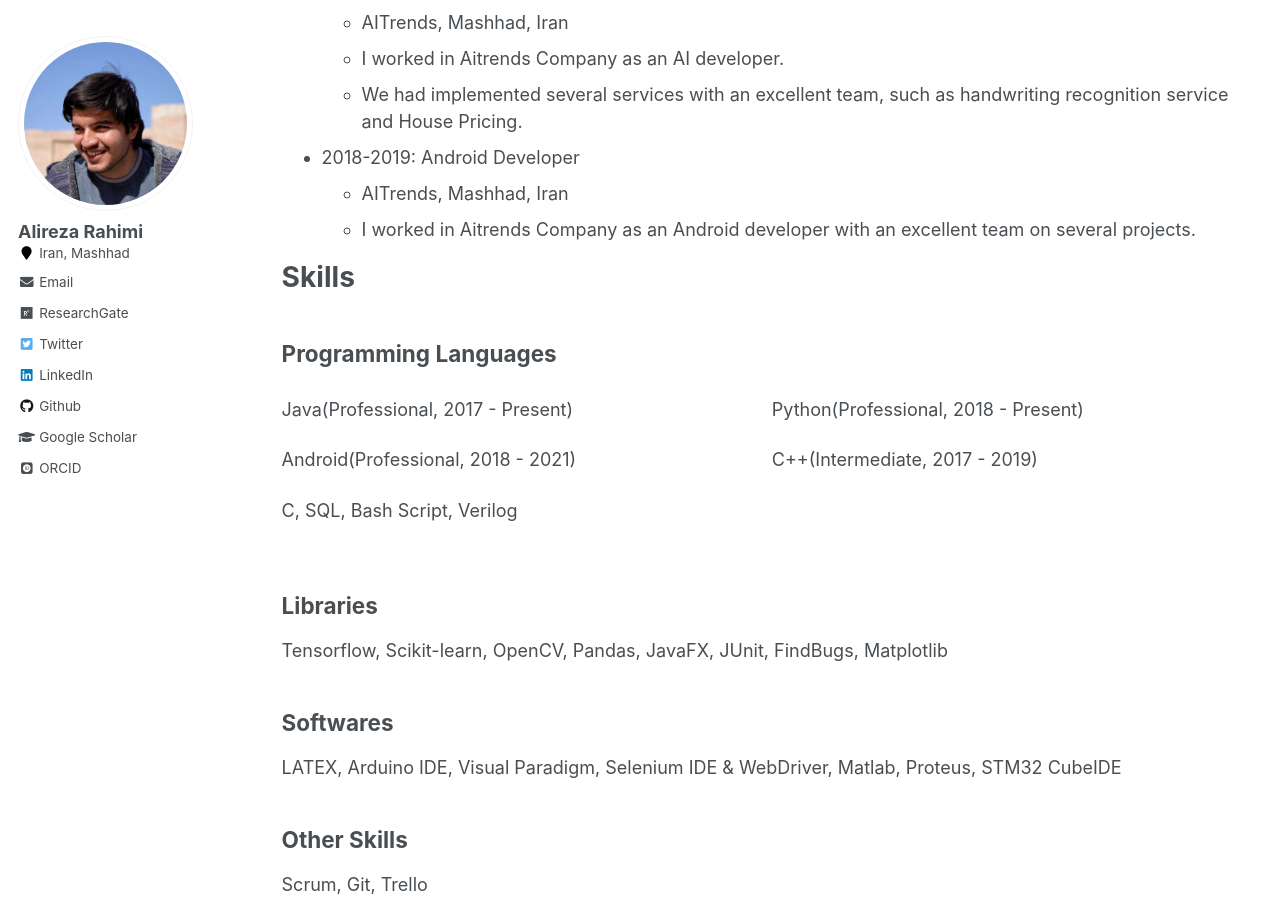
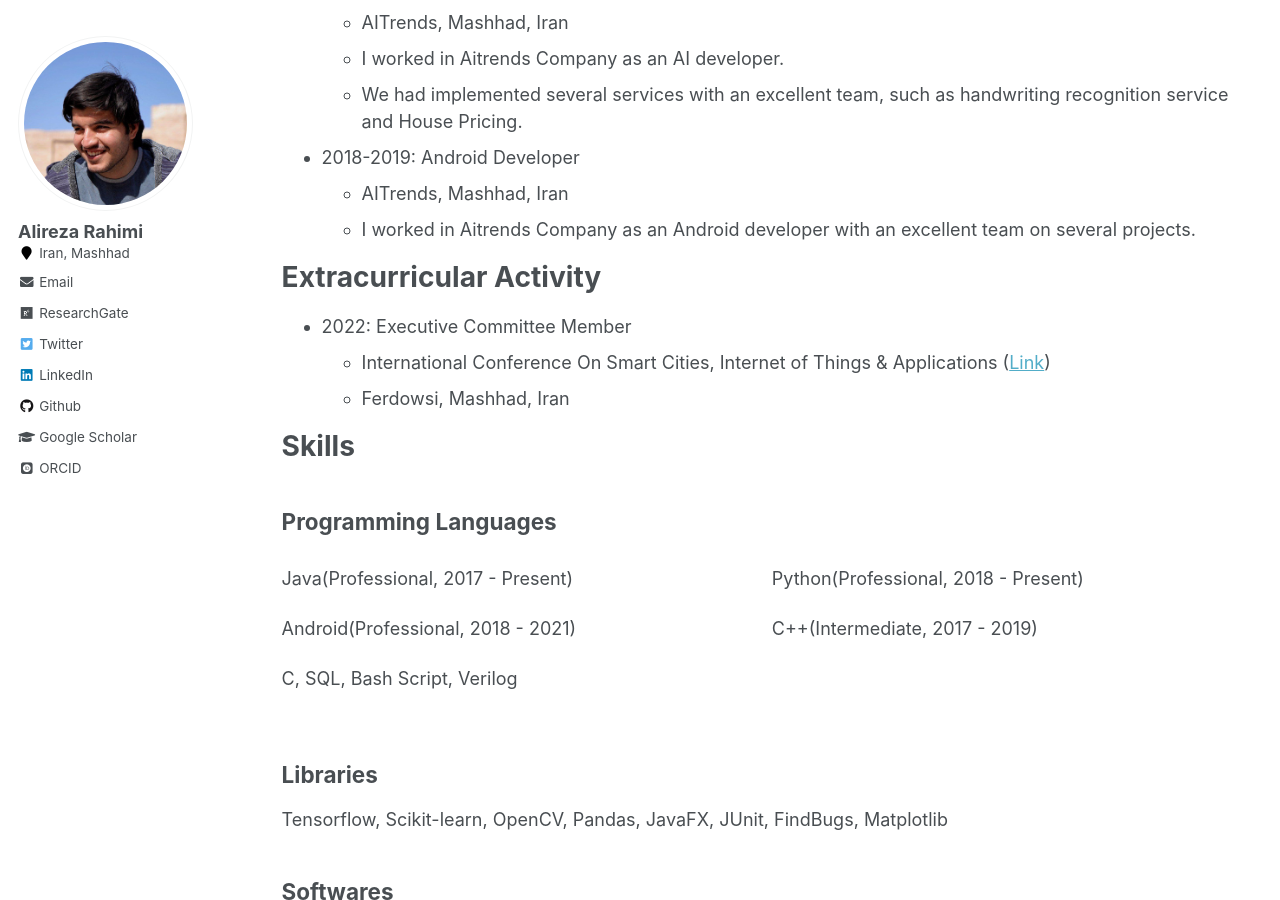
Before and after one commit to alireza9978/alireza9978.github.io, a Jekyll site: the page built from _pages/cv.md, in a window 1280 px wide and 900 px high, scrolled down 1117 px. Built offline with Jekyll 4.4.1, drawn with Linux system fonts in a browser that asks for light colours; some web fonts are replaced.

```diff
--- a/_pages/cv.md
+++ b/_pages/cv.md
@@ -37,6 +37,14 @@
   * AITrends, Mashhad, Iran
   * I worked in Aitrends Company as an Android developer with an excellent team on several projects.
 
+Extracurricular Activity
+======
+
+* 2022: Executive Committee Member
+  * International Conference On Smart Cities, Internet of Things & Applications (<a href="https://sciot2022.um.ac.ir/Home/Committe?id=3">Link</a>)
+  * Ferdowsi, Mashhad, Iran
+
+
 Skills
 ======
   {% include skills-cv.html %}
```
